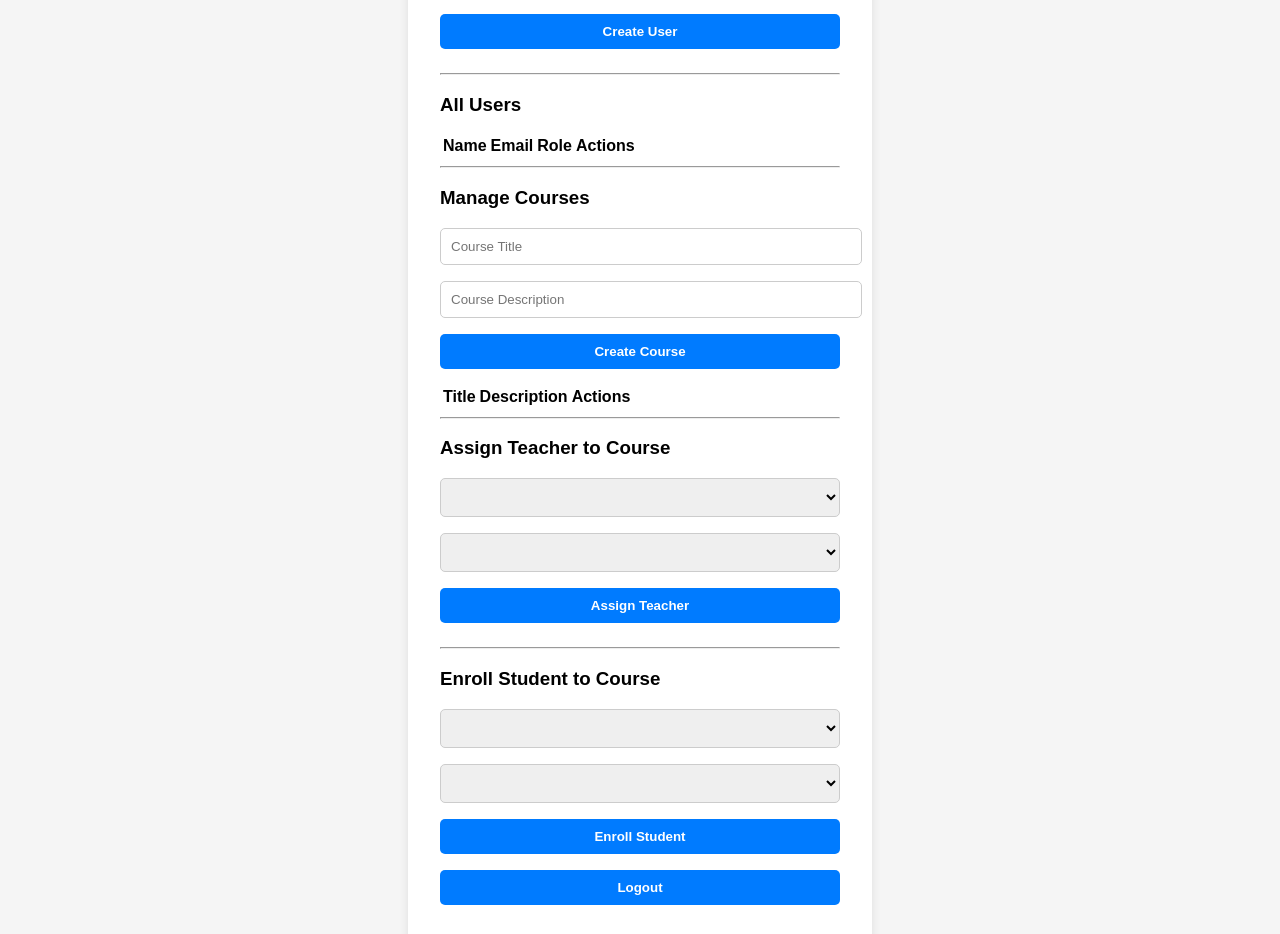
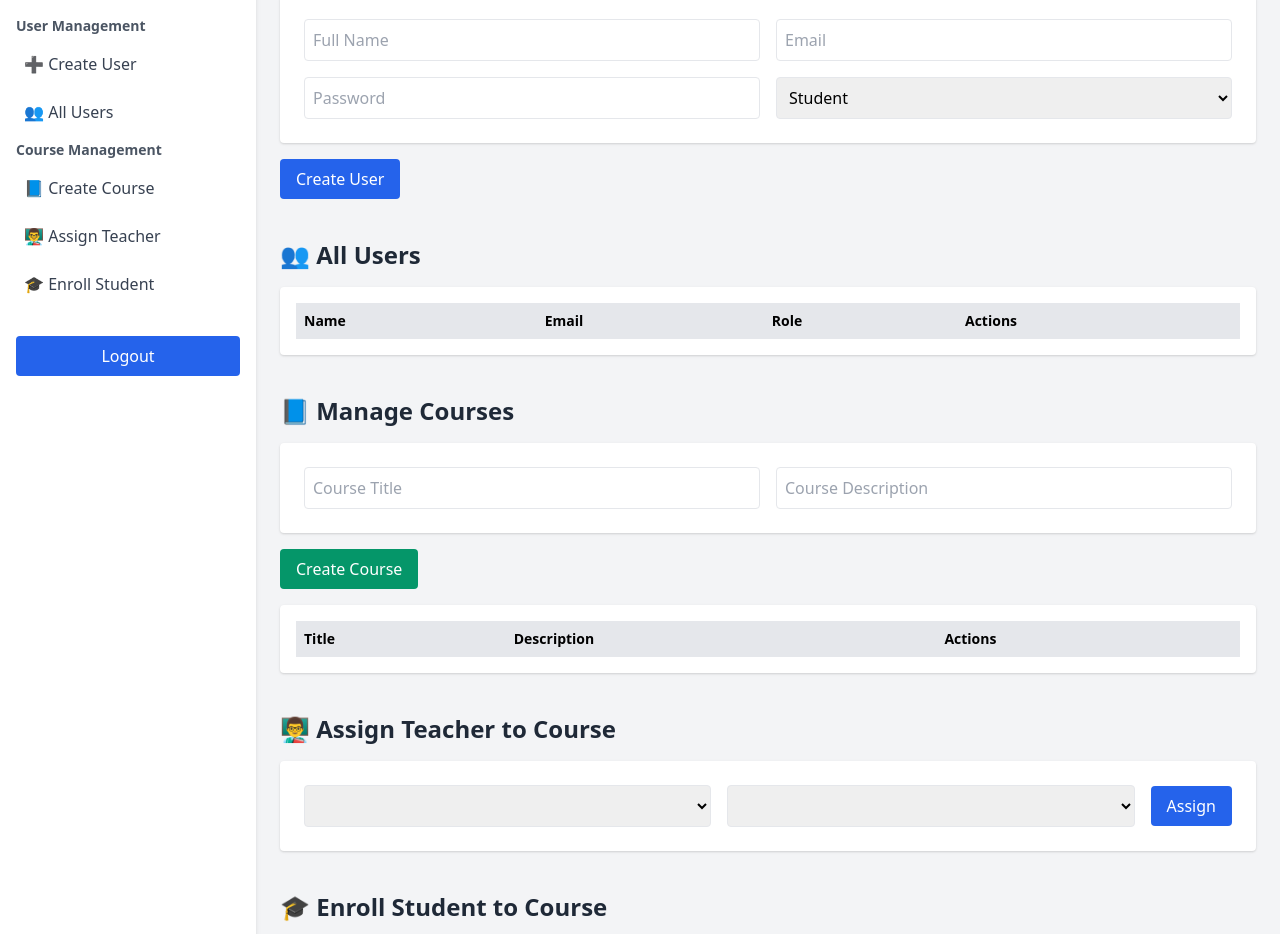
Before and after one commit to Aqazde/LearningManagementSystem, a website: page public/admin-dashboard.html in a window 1280 px wide. Shown: the part 77-1011 px from the top of the page. Drawn offline with nearby package versions, Linux system fonts and the light colour scheme; no server answers; sample sign-in values are in the browser's storage.

Commit message:
feat: add sidebar

```diff
--- a/public/admin-dashboard.html
+++ b/public/admin-dashboard.html
@@ -1,85 +1,116 @@
 <!DOCTYPE html>
 <html lang="en">
 <head>
-    <meta charset="UTF-8">
-    <title>Admin Dashboard</title>
-    <link rel="stylesheet" href="styles/style.css">
+  <meta charset="UTF-8" />
+  <title>Admin Dashboard | AI LMS</title>
+  <meta name="viewport" content="width=device-width, initial-scale=1.0" />
+  <link href="https://cdn.jsdelivr.net/npm/tailwindcss@2.2.19/dist/tailwind.min.css" rel="stylesheet">
 </head>
-<body>
-<div class="container">
-    <h2>Admin Dashboard</h2>
+<body class="flex bg-gray-100 min-h-screen">
 
-    <section>
-        <h3>Create New User</h3>
-        <input type="text" id="newName" placeholder="Full Name">
-        <input type="email" id="newEmail" placeholder="Email">
-        <input type="password" id="newPassword" placeholder="Password">
-        <select id="newRole">
+<!-- Sidebar -->
+<aside class="w-64 bg-white shadow-md hidden md:block">
+  <div class="p-6 border-b">
+    <h1 class="text-xl font-bold text-blue-600">AI LMS</h1>
+  </div>
+  <nav class="p-4 space-y-2 text-gray-700">
+    <div class="font-bold text-gray-600 text-sm">User Management</div>
+    <a href="#createUser" class="block p-2 rounded hover:bg-blue-100">➕ Create User</a>
+    <a href="#allUsers" class="block p-2 rounded hover:bg-blue-100">👥 All Users</a>
+
+    <div class="font-bold text-gray-600 text-sm mt-4">Course Management</div>
+    <a href="#createCourse" class="block p-2 rounded hover:bg-blue-100">📘 Create Course</a>
+    <a href="#assignments" class="block p-2 rounded hover:bg-blue-100">👨‍🏫 Assign Teacher</a>
+    <a href="#enrollments" class="block p-2 rounded hover:bg-blue-100">🎓 Enroll Student</a>
+  </nav>
+  <div class="p-4">
+    <button onclick="logout()" class="w-full bg-blue-600 text-white px-4 py-2 rounded hover:bg-blue-700">
+      Logout
+    </button>
+  </div>
+</aside>
+
+<!-- Main Content -->
+<main class="flex-1 p-6 space-y-10 overflow-y-auto">
+
+  <section id="createUser">
+    <h2 class="text-2xl font-bold text-gray-800 mb-4">➕ Create New User</h2>
+    <div class="grid grid-cols-1 md:grid-cols-2 gap-4 bg-white p-6 rounded shadow">
+      <input type="text" id="newName" placeholder="Full Name" class="border p-2 rounded" />
+      <input type="email" id="newEmail" placeholder="Email" class="border p-2 rounded" />
+      <input type="password" id="newPassword" placeholder="Password" class="border p-2 rounded" />
+      <select id="newRole" class="border p-2 rounded">
         <option value="student">Student</option>
         <option value="teacher">Teacher</option>
         <option value="admin">Admin</option>
       </select>
-        <button onclick="createUser()">Create User</button>
+    </div>
+    <button onclick="createUser()" class="mt-4 bg-blue-600 text-white px-4 py-2 rounded hover:bg-blue-700">Create User</button>
   </section>
 
-    <hr>
-
-    <section>
-        <h3>All Users</h3>
-        <table>
-            <thead>
+  <section id="allUsers">
+    <h2 class="text-2xl font-bold text-gray-800 mb-4">👥 All Users</h2>
+    <div class="overflow-x-auto bg-white p-4 rounded shadow">
+      <table class="min-w-full">
+        <thead class="bg-gray-200 text-left text-sm">
           <tr>
-                <th>Name</th>
-                <th>Email</th>
-                <th>Role</th>
-                <th>Actions</th>
+            <th class="p-2">Name</th>
+            <th class="p-2">Email</th>
+            <th class="p-2">Role</th>
+            <th class="p-2">Actions</th>
           </tr>
         </thead>
-            <tbody id="userTableBody">
-            <!-- Users loaded dynamically via JS -->
+        <tbody id="userTableBody" class="text-sm">
+          <!-- Populated dynamically -->
         </tbody>
       </table>
+    </div>
   </section>
 
-    <hr>
+  <section id="createCourse">
+    <h2 class="text-2xl font-bold text-gray-800 mb-4">📘 Manage Courses</h2>
+    <div class="grid grid-cols-1 md:grid-cols-2 gap-4 mb-4 bg-white p-6 rounded shadow">
+      <input type="text" id="courseTitle" placeholder="Course Title" class="border p-2 rounded" />
+      <input type="text" id="courseDescription" placeholder="Course Description" class="border p-2 rounded" />
+    </div>
+    <button onclick="createCourse()" class="bg-green-600 text-white px-4 py-2 rounded hover:bg-green-700 mb-4">Create Course</button>
 
-    <section>
-        <h3>Manage Courses</h3>
-        <input type="text" id="courseTitle" placeholder="Course Title">
-        <input type="text" id="courseDescription" placeholder="Course Description">
-        <button onclick="createCourse()">Create Course</button>
-
-        <table>
-            <thead>
+    <div class="overflow-x-auto bg-white p-4 rounded shadow">
+      <table class="min-w-full">
+        <thead class="bg-gray-200 text-left text-sm">
           <tr>
-                <th>Title</th><th>Description</th><th>Actions</th>
+            <th class="p-2">Title</th>
+            <th class="p-2">Description</th>
+            <th class="p-2">Actions</th>
           </tr>
         </thead>
-            <tbody id="courseTableBody">
-            <!-- Courses will be populated here -->
+        <tbody id="courseTableBody" class="text-sm">
+          <!-- Populated dynamically -->
         </tbody>
       </table>
+    </div>
   </section>
 
-    <hr>
-    <section>
-        <h3>Assign Teacher to Course</h3>
-        <select id="teacherSelect"></select>
-        <select id="teacherCourseSelect"></select>
-        <button onclick="assignTeacherToCourse()">Assign Teacher</button>
+  <section id="assignments">
+    <h2 class="text-2xl font-bold text-gray-800 mb-4">👨‍🏫 Assign Teacher to Course</h2>
+    <div class="flex gap-4 items-center bg-white p-6 rounded shadow">
+      <select id="teacherSelect" class="border p-2 rounded w-full"></select>
+      <select id="teacherCourseSelect" class="border p-2 rounded w-full"></select>
+      <button onclick="assignTeacherToCourse()" class="bg-blue-600 text-white px-4 py-2 rounded hover:bg-blue-700">Assign</button>
+    </div>
   </section>
 
-    <hr>
-    <section>
-        <h3>Enroll Student to Course</h3>
-        <select id="studentSelect"></select>
-        <select id="studentCourseSelect"></select>
-        <button onclick="enrollStudentToCourse()">Enroll Student</button>
+  <section id="enrollments">
+    <h2 class="text-2xl font-bold text-gray-800 mb-4">🎓 Enroll Student to Course</h2>
+    <div class="flex gap-4 items-center bg-white p-6 rounded shadow">
+      <select id="studentSelect" class="border p-2 rounded w-full"></select>
+      <select id="studentCourseSelect" class="border p-2 rounded w-full"></select>
+      <button onclick="enrollStudentToCourse()" class="bg-blue-600 text-white px-4 py-2 rounded hover:bg-blue-700">Enroll</button>
+    </div>
   </section>
 
-    <button onclick="logout()">Logout</button>
-    <p id="adminMessage"></p>
-</div>
+  <p id="adminMessage" class="text-red-600"></p>
+</main>
 
 <script src="scripts/dashboard-admin.js"></script>
 </body>
```
Lines whose indentation alone changed are shown as unchanged.
